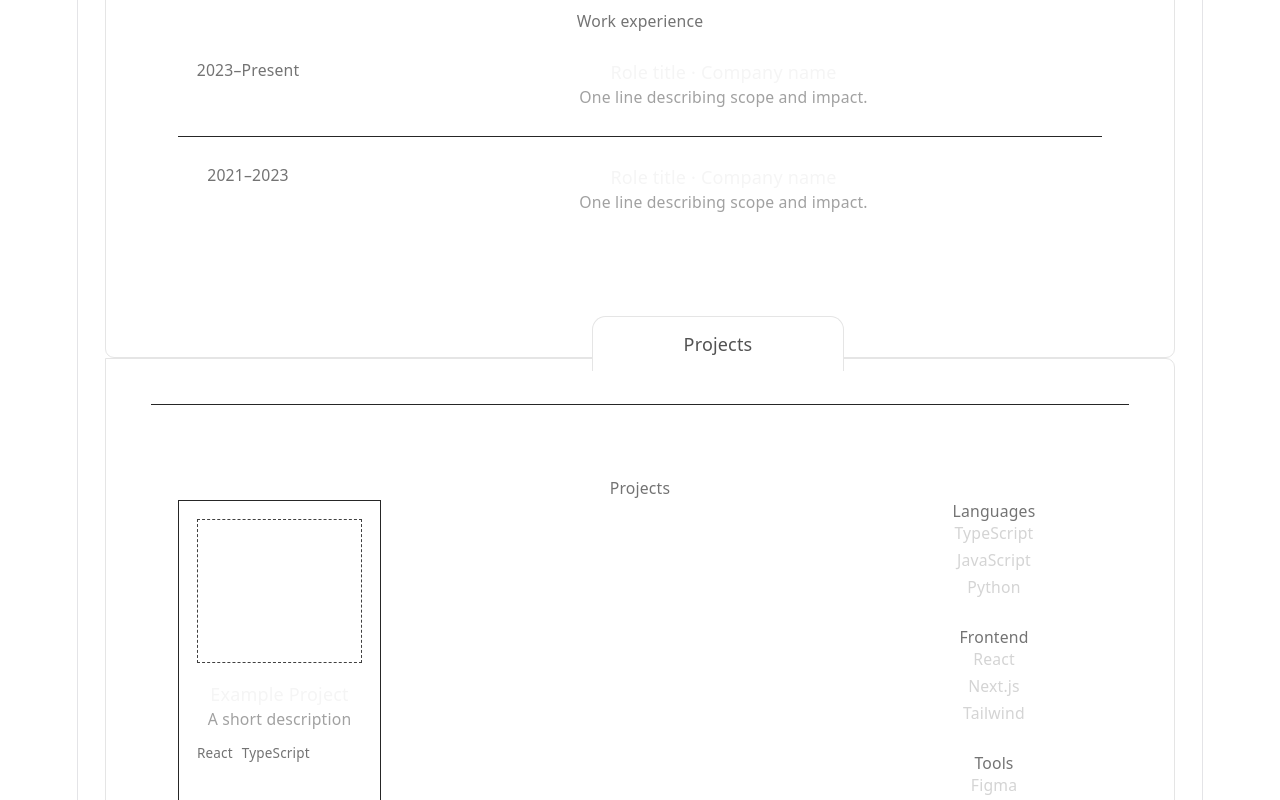
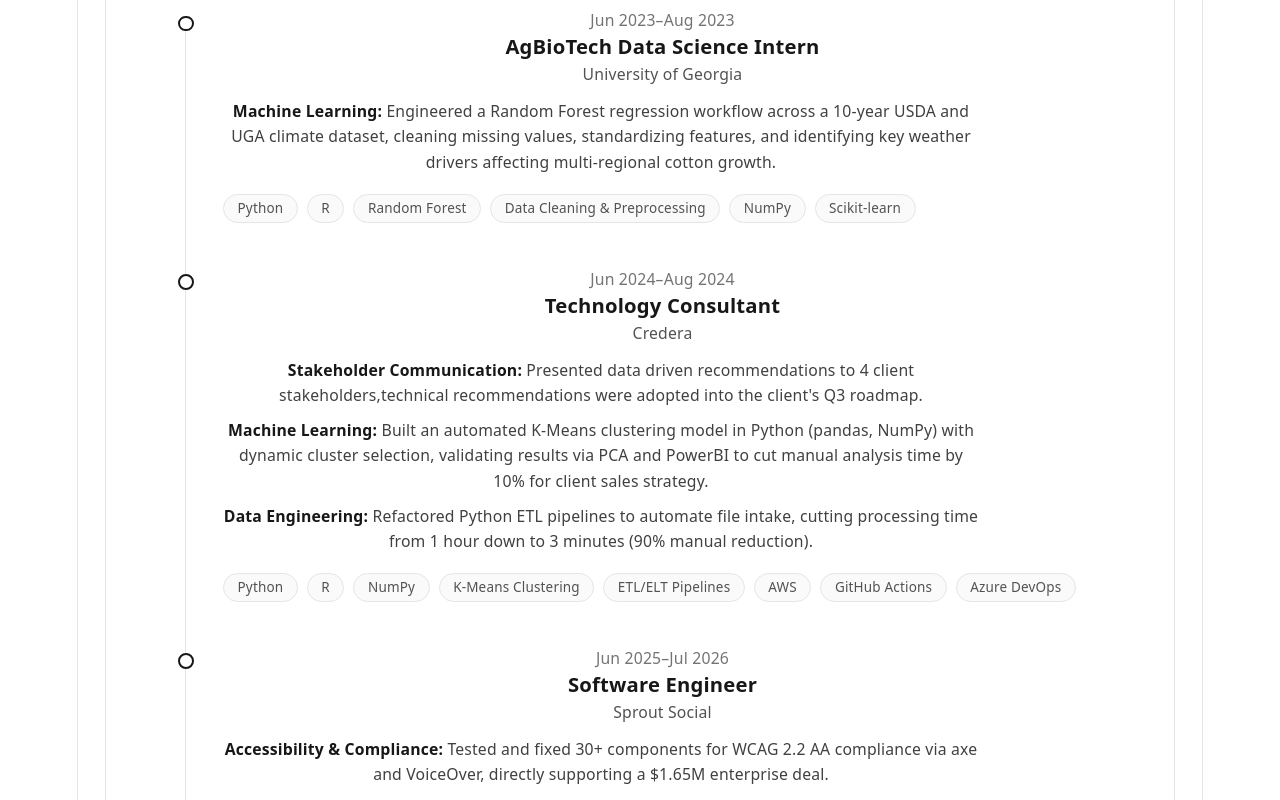
Before and after one commit to ahhchu/my-website, a React (Vite) app: page / in a window 1280 px wide. Shown: the part 2060-2860 px from the top of the page. Built offline with nearby package versions, Linux system fonts and the light colour scheme.

Commit message:
stacking experience

```diff
--- a/src/components/Experience/Experience.tsx
+++ b/src/components/Experience/Experience.tsx
@@ -2,26 +2,54 @@ import { experience } from '../../data/experience';
 
 function Experience() {
   return (
-    <section id="experience" className="mx-auto max-w-5xl border-t border-neutral-800 px-6 py-16">
-      <p className="mb-8 text-sm text-neutral-500">Work experience</p>
-      <ul>
+    <section id="experience" className="mx-auto max-w-5xl px-6 py-16" text-left>
+
+      <div className="relative">
+        <div className="absolute left-[7px] top-2 bottom-2 w-px bg-neutral-200" />
+
+        <ul className="space-y-10">
           {experience.map((entry) => (
-          <li
-            key={entry.id}
-            className="grid grid-cols-1 gap-1 border-b border-neutral-800 py-6 last:border-b-0 sm:grid-cols-[140px_minmax(0,1fr)] sm:gap-6"
+            <li key={entry.id} className="relative pl-10">
+              <div className="absolute left-0 top-1.5 z-10 h-3.5 w-3.5 rounded-full border-2 border-neutral-900 bg-white" />
+
+              <p className="text-sm text-neutral-500">
+                {entry.startDate}&ndash;{entry.endDate}
+              </p>
+
+              <p className="mt-1 text-lg font-semibold text-neutral-900">
+                {entry.role}
+              </p>
+              <p className="text-sm font-medium text-neutral-600">{entry.company}</p>
+
+              {entry.highlights ? (
+                <ul className="mt-3 max-w-2xl space-y-2">
+                  {entry.highlights.map((h) => (
+                    <li key={h.keyword} className="text-sm leading-relaxed text-neutral-700">
+                      <span className="font-semibold text-neutral-900">{h.keyword}:</span>{' '}
+                      {h.text}
+                    </li>
+                  ))}
+                </ul>
+              ) : (
+                <p className="mt-3 max-w-2xl text-sm leading-relaxed text-neutral-700">
+                  {entry.summary}
+                </p>
+              )}
+
+              <div className="mt-4 flex flex-wrap gap-2">
+                {entry.skills.map((skill) => (
+                  <span
+                    key={skill}
+                    className="rounded-full border border-neutral-200 bg-neutral-50 px-3 py-1 text-xs font-medium text-neutral-600"
                   >
-            <span className="text-sm text-neutral-500">
-              {entry.startDate}&ndash;{entry.endDate}
+                    {skill}
                   </span>
-            <div>
-              <p className="text-base text-neutral-100">
-                {entry.role} &middot; {entry.company}
-              </p>
-              <p className="mt-1 text-sm text-neutral-400">{entry.summary}</p>
+                ))}
               </div>
             </li>
           ))}
         </ul>
+      </div>
     </section>
   );
 }
--- a/src/data/experience.ts
+++ b/src/data/experience.ts
@@ -1,20 +1,89 @@
-import type {TypeExperience} from '../types';
+import type { TypeExperience } from '../types';
 
 export const experience: TypeExperience[] = [
   {
     id: 'exp-1',
-    role: 'Role title',
-    company: 'Company name',
-    startDate: '2023',
-    endDate: 'Present',
-    summary: 'One line describing scope and impact.',
+    role: 'AgBioTech Data Science Intern',
+    company: 'University of Georgia',
+    startDate: 'Jun 2023',
+    endDate: 'Aug 2023',
+    summary: 'Funded by USDA NIFA, applied machine learning algorithms to statewide weather data interpolation, helping the research team identify key drivers of cotton growth.',
+    highlights: [
+      {
+        keyword: 'Machine Learning',
+        text: 'Engineered a Random Forest regression workflow across a 10-year USDA and UGA climate dataset, cleaning missing values, standardizing features, and identifying key weather drivers affecting multi-regional cotton growth.',
+      },
+    ],
+    skills: ['Python', 'R', 'Random Forest', 'Data Cleaning & Preprocessing', 'NumPy', 'Scikit-learn'],
   },
   {
     id: 'exp-2',
-    role: 'Role title',
-    company: 'Company name',
-    startDate: '2021',
-    endDate: '2023',
-    summary: 'One line describing scope and impact.',
+    role: 'Technology Consultant',
+    company: 'Credera',
+    startDate: 'Jun 2024',
+    endDate: 'Aug 2024',
+    summary: 'Provided technical guidance and support for a leading luxury car manufacturer, ensuring successful delivery and customer satisfaction.',
+    highlights: [
+      {
+        keyword: 'Stakeholder Communication',
+        text: "Presented data driven recommendations to 4 client stakeholders,technical recommendations were adopted into the client's Q3 roadmap.",
+      },
+     {
+        keyword: 'Machine Learning',
+        text: 'Built an automated K-Means clustering model in Python (pandas, NumPy) with dynamic cluster selection, validating results via PCA and PowerBI to cut manual analysis time by 10% for client sales strategy.',
+      },
+      {
+        keyword: 'Data Engineering',
+        text: 'Refactored Python ETL pipelines to automate file intake, cutting processing time from 1 hour down to 3 minutes (90% manual reduction).',
+      },
+    ],
+    skills: [
+      'Python',
+      'R',
+      'NumPy',
+      'K-Means Clustering',
+      'ETL/ELT Pipelines',
+      'AWS',
+      'GitHub Actions',
+      'Azure DevOps',
+    ],
   },
+  {
+    id: 'exp-3',
+    role: 'Software Engineer',
+    company: 'Sprout Social',
+    startDate: 'Jun 2025',
+    endDate: 'Jul 2026',
+   summary: 'Engineered accessible web applications, built AI workflow tools, and led product features from concept to production.',
+    highlights: [
+      {
+        keyword: 'Accessibility & Compliance',
+        text: 'Tested and fixed 30+ components for WCAG 2.2 AA compliance via axe and VoiceOver, directly supporting a $1.65M enterprise deal.',
+      },
+      {
+        keyword: 'Feature Ownership',
+        text: 'Owned a production web feature end-to-end, driving 8,000+ user interactions within two months of launch.',
+      },
+      {
+        keyword: 'AI Automation',
+        text: 'Built AI tooling that accelerated engineering processes and project delivery by 66.7%.',
+      },
+      {
+        keyword: 'Testing & Monitoring',
+        text: 'Utilized Datadog for real-time monitoring and enforced software quality using Jest and Cypress automated test suites.',
+      },
+    ],
+    skills: [
+      'TypeScript',
+      'React',
+      'JavaScript',
+      'Node.js',
+      'Python',
+      'Cypress',
+      'Jest',
+      'Datadog',
+      'Git',
+      'WCAG / Web Accessibility',
+    ],
+  }
 ];
--- a/src/types/index.ts
+++ b/src/types/index.ts
@@ -16,6 +16,8 @@ export interface TypeExperience {
     startDate: string;
     endDate: string;
     summary: string;
+    skills: string[];
+    highlights?: {keyword: string, text: string}[]
 }
 
 // skills
```
Lines whose indentation alone changed are shown as unchanged.
